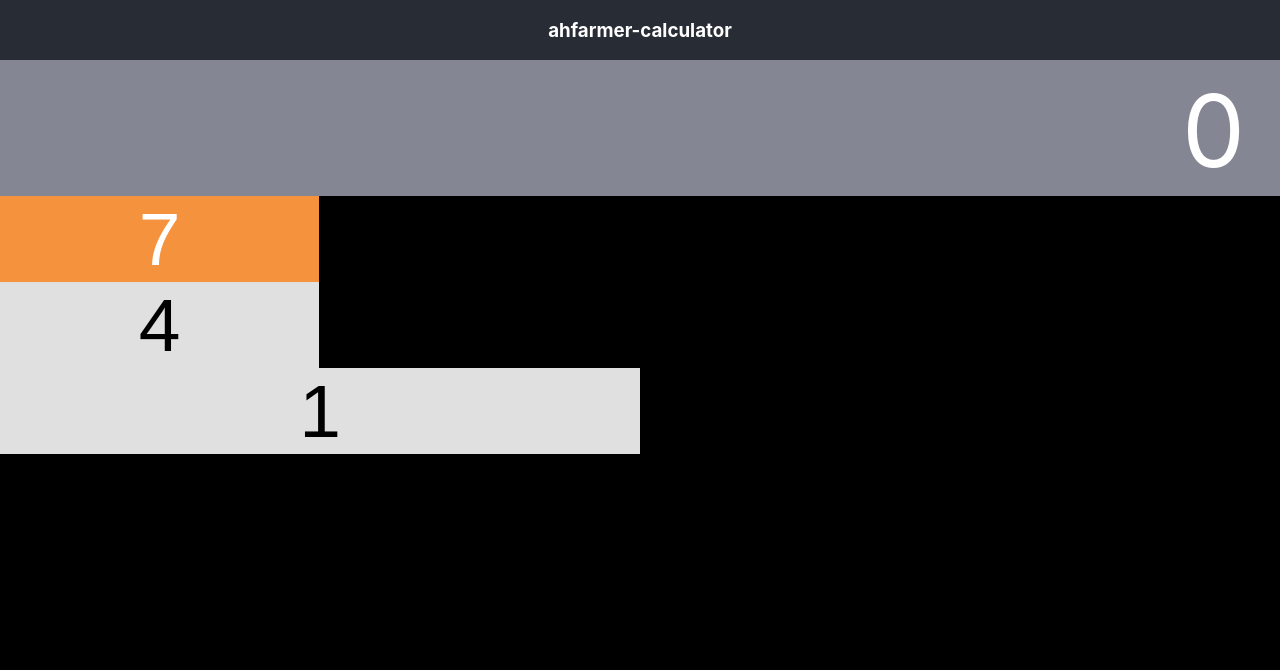
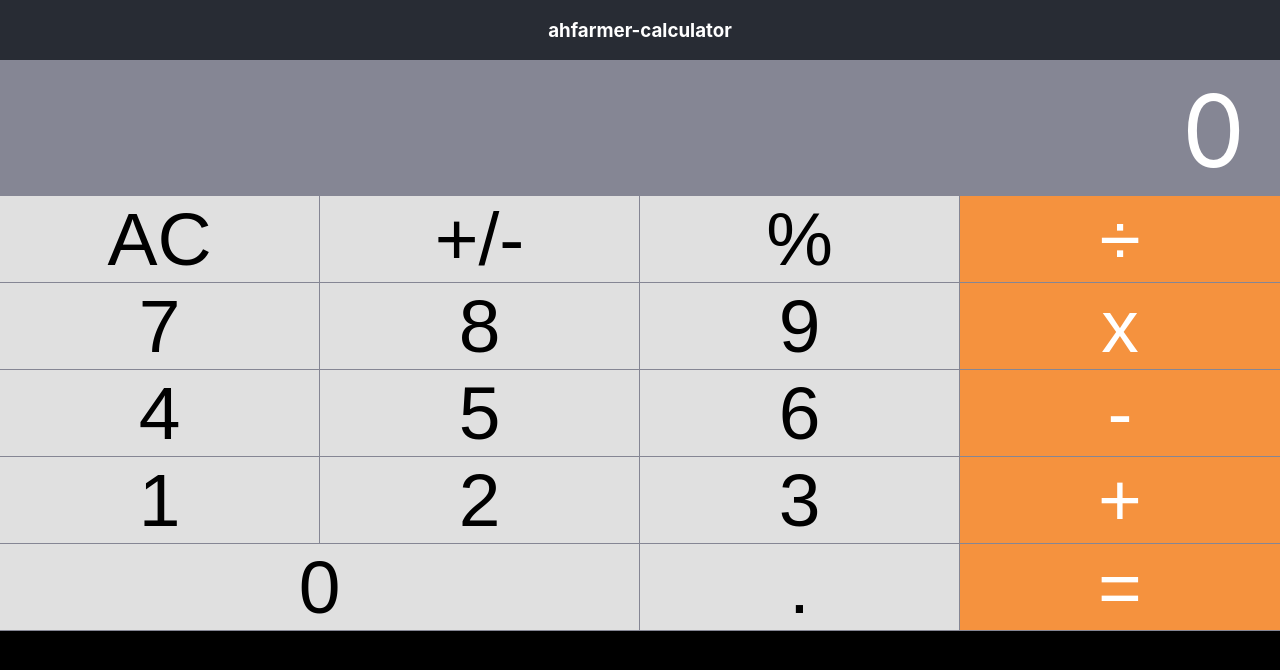
Before and after one commit to sgtao/functional-ahfarmer-calculator, a React (Create React App) app: page / in a window 1280 px wide. Shown: the top 670 px of the page. Built offline with nearby package versions, Linux system fonts and the light colour scheme.

Commit message:
update src for append ButtonPanel component, issue#09

```diff
--- a/src/App.jsx
+++ b/src/App.jsx
@@ -1,19 +1,47 @@
 import { useState } from 'react';
 import Display from './components/Display';
-import Button from './components/Button';
+import ButtonPanel from './components/ButtonPanel';
 import calculate from './logic/calculate';
 import './App.css';
 
 const App = () => {
   const appName = 'ahfarmer-calculator';
-  const [state, setState] = useState({
-    total: null,
-    next: null,
-    operation: null,
-  });
+  const [total, setTotal] = useState(null);
+  const [next, setNext] = useState(null);
+  const [operation, setOperation] = useState(null);
+  const state = {};
+  state.total = total;
+  state.next = next;
+  state.operation = operation;
 
+  // for update state by calculate at Button pressed
+  const updateState = (setProperties) => {
+    const keys = Object.keys(setProperties);
+    keys.forEach((key) => {
+      switch (key) {
+        case 'total':
+          setTotal(setProperties[key]);
+          break;
+        case 'next':
+          setNext(setProperties[key]);
+          break;
+        default:
+          setOperation(setProperties[key]);
+          break;
+      }
+    });
+  };
+  let calculatedState = state;
   const handleClick = (buttonName) => {
-    setState(calculate(state, buttonName));
+    // setState(pressButton(state, calculate(state, buttonName)));
+    // console.dir(state);
+    calculatedState = calculate(state, buttonName);
+    // console.dir(calculatedState);
+    updateState(calculatedState);
+    state.total = total;
+    state.next = next;
+    state.operation = operation;
+    // console.dir(state);
   };
 
   return (
@@ -23,9 +51,7 @@ const App = () => {
       </header>
       <div className="component-app">
         <Display value={state.next || state.total || '0'} />
-        <Button clickHandler={handleClick} name="7" orange />
-        <Button clickHandler={handleClick} name="4" />
-        <Button clickHandler={handleClick} name="1" wide />
+        <ButtonPanel clickHandler={handleClick} />
       </div>
     </div>
   );
--- /dev/null
+++ b/src/components/ButtonPanel.css
@@ -0,0 +1,14 @@
+.component-button-panel {
+  background-color: #858694;
+  display: flex;
+  flex-direction: row;
+  flex-wrap: wrap;
+  flex: 1 0 auto;
+}
+
+.component-button-panel > div {
+  width: 100%;
+  margin-bottom: 1px;
+  flex: 1 0 auto;
+  display: flex;
+}
--- /dev/null
+++ b/src/components/ButtonPanel.jsx
@@ -0,0 +1,44 @@
+import Button from './Button';
+import './ButtonPanel.css';
+
+const ButtonPanel = ({ clickHandler }) => {
+  const handleClick = (buttonName) => {
+    clickHandler(buttonName);
+  };
+
+  return (
+    <div className="component-button-panel">
+      <div>
+        <Button name="AC" clickHandler={handleClick} />
+        <Button name="+/-" clickHandler={handleClick} />
+        <Button name="%" clickHandler={handleClick} />
+        <Button name="÷" clickHandler={handleClick} orange />
+      </div>
+      <div>
+        <Button name="7" clickHandler={handleClick} />
+        <Button name="8" clickHandler={handleClick} />
+        <Button name="9" clickHandler={handleClick} />
+        <Button name="x" clickHandler={handleClick} orange />
+      </div>
+      <div>
+        <Button name="4" clickHandler={handleClick} />
+        <Button name="5" clickHandler={handleClick} />
+        <Button name="6" clickHandler={handleClick} />
+        <Button name="-" clickHandler={handleClick} orange />
+      </div>
+      <div>
+        <Button name="1" clickHandler={handleClick} />
+        <Button name="2" clickHandler={handleClick} />
+        <Button name="3" clickHandler={handleClick} />
+        <Button name="+" clickHandler={handleClick} orange />
+      </div>
+      <div>
+        <Button name="0" clickHandler={handleClick} wide />
+        <Button name="." clickHandler={handleClick} />
+        <Button name="=" clickHandler={handleClick} orange />
+      </div>
+    </div>
+  );
+};
+
+export default ButtonPanel;
--- a/src/components/Display.jsx
+++ b/src/components/Display.jsx
@@ -4,7 +4,9 @@ const Display = ({ value }) => {
   const shownValue = value;
   return (
     <div className="component-display">
-      <div className="display-value">{shownValue}</div>
+      <div className="display-value" role="presentation">
+        {shownValue}
+      </div>
     </div>
   );
 };
--- a/src/logic/calculate.js
+++ b/src/logic/calculate.js
@@ -1,5 +1,4 @@
 import Big from 'big.js';
-
 import operate from './operate';
 import isNumber from './isNumber';
 
@@ -13,6 +12,7 @@ import isNumber from './isNumber';
  *   operation:String  +, -, etc.
  */
 export default function calculate(obj, buttonName) {
+  // console.log(`obj : ${obj.total} ${obj.next} ${obj.operation}, buttonName : ${buttonName}`);
   if (buttonName === 'AC') {
     return {
       total: null,
```
Also changed, not shown: 1 other file (tests, documents, lock files or other folders).
